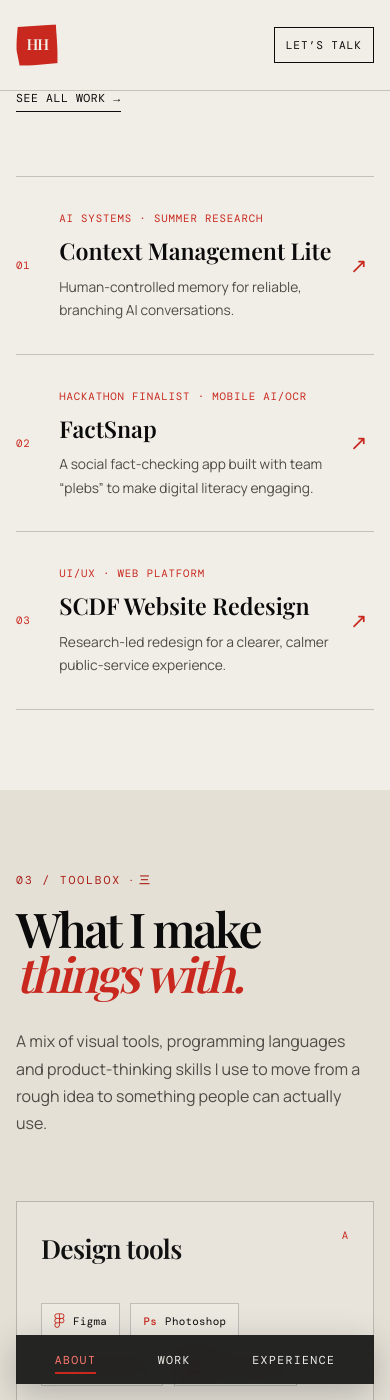
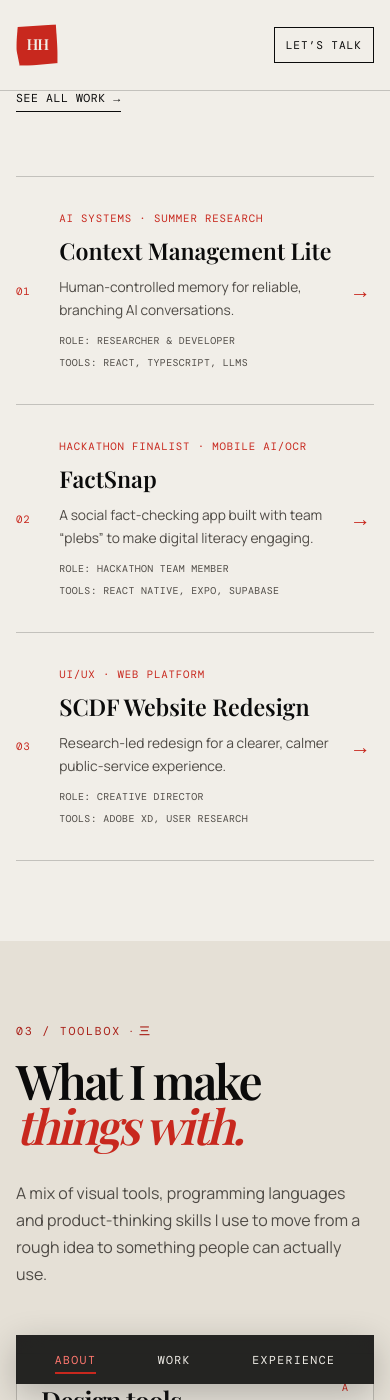
Before and after one commit to hazelhidayah/hazelhidayah.github.io, a Jekyll site: the page built from index.markdown, in a window 390 px wide and 1400 px high, scrolled down 2032 px. Built offline with Jekyll 4.4.1, drawn with Linux system fonts in a browser that asks for light colours; some web fonts are replaced.

Commit message:
Add accessible project row previews

```diff
--- a/assets/css/style.css
+++ b/assets/css/style.css
@@ -1343,6 +1343,7 @@ body::before {
 }
 
 .project-row {
+  position: relative;
   display: grid;
   grid-template-columns: 4rem 1fr auto 2rem;
   gap: 1.5rem;
@@ -1386,6 +1387,52 @@ body::before {
   font-family: var(--serif);
   font-size: clamp(1.45rem, 2.4vw, 2rem);
   font-weight: 600;
+}
+
+.project-details {
+  display: flex;
+  flex-wrap: wrap;
+  gap: 0.35rem 1.25rem;
+  margin-top: 0.45rem;
+  color: var(--muted);
+  font-family: var(--mono);
+  font-size: 0.62rem;
+  letter-spacing: 0.035em;
+  text-transform: uppercase;
+}
+
+.project-preview {
+  position: absolute;
+  z-index: 3;
+  right: 4.5rem;
+  top: 50%;
+  width: clamp(13rem, 23vw, 20rem);
+  aspect-ratio: 4 / 3;
+  overflow: hidden;
+  border: 1px solid var(--ink);
+  background: var(--paper);
+  opacity: 0;
+  pointer-events: none;
+  transform: translateY(-46%) rotate(1deg);
+  transition: opacity 180ms ease, transform 220ms ease;
+}
+
+.project-preview img {
+  width: 100%;
+  height: 100%;
+  object-fit: cover;
+  object-position: top center;
+}
+
+.project-preview--icon img {
+  object-fit: contain;
+  padding: 1.5rem;
+}
+
+.project-row:hover .project-preview,
+.project-row:focus-visible .project-preview {
+  opacity: 1;
+  transform: translateY(-50%) rotate(-1deg);
 }
 
 .project-arrow {
@@ -1799,6 +1846,10 @@ body::before {
     display: none;
   }
 
+  .project-preview {
+    display: none;
+  }
+
   .skill-directory {
     grid-template-columns: 1fr;
   }
--- a/index.markdown
+++ b/index.markdown
@@ -68,37 +68,49 @@ description: "Hazel Hidayah — Computer Science student, designer, and creative
     </div>
 
     <div class="project-list">
-      <a class="project-row" href="https://github.com/hazelhidayah/Context-Management-Lite" target="_blank" rel="noopener noreferrer">
+      <a class="project-row" href="{{ '/work/context-management-lite/' | relative_url }}">
         <span class="project-index">01</span>
         <span class="project-info">
           <span class="project-kicker">AI systems · Summer research</span>
           <strong>Context Management Lite</strong>
           <span>Human-controlled memory for reliable, branching AI conversations.</span>
+          <span class="project-details"><span>Role: Researcher &amp; developer</span><span>Tools: React, TypeScript, LLMs</span></span>
         </span>
         <span class="project-year">2026</span>
-        <span class="project-arrow" aria-hidden="true">↗</span>
+        <span class="project-arrow" aria-hidden="true">→</span>
+        <span class="project-preview" aria-hidden="true">
+          <img src="{{ '/assets/img/context-management-poster.png' | relative_url }}" alt="" loading="lazy" />
+        </span>
       </a>
 
-      <a class="project-row" href="https://github.com/SQ77/factSnap" target="_blank" rel="noopener noreferrer">
+      <a class="project-row" href="{{ '/work/factsnap/' | relative_url }}">
         <span class="project-index">02</span>
         <span class="project-info">
           <span class="project-kicker">Hackathon finalist · Mobile AI/OCR</span>
           <strong>FactSnap</strong>
           <span>A social fact-checking app built with team “plebs” to make digital literacy engaging.</span>
+          <span class="project-details"><span>Role: Hackathon team member</span><span>Tools: React Native, Expo, Supabase</span></span>
         </span>
         <span class="project-year">2025</span>
-        <span class="project-arrow" aria-hidden="true">↗</span>
+        <span class="project-arrow" aria-hidden="true">→</span>
+        <span class="project-preview project-preview--icon" aria-hidden="true">
+          <img src="{{ '/assets/img/factsnap-icon.png' | relative_url }}" alt="" loading="lazy" />
+        </span>
       </a>
 
-      <a class="project-row" href="https://xd.adobe.com/view/0da1ccb5-7e4d-4a56-9f38-09b1e9cfe299-58f2/" target="_blank" rel="noopener noreferrer">
+      <a class="project-row" href="{{ '/work/scdf-redesign/' | relative_url }}">
         <span class="project-index">03</span>
         <span class="project-info">
           <span class="project-kicker">UI/UX · Web platform</span>
           <strong>SCDF Website Redesign</strong>
           <span>Research-led redesign for a clearer, calmer public-service experience.</span>
+          <span class="project-details"><span>Role: Creative Director</span><span>Tools: Adobe XD, user research</span></span>
         </span>
         <span class="project-year">2025</span>
-        <span class="project-arrow" aria-hidden="true">↗</span>
+        <span class="project-arrow" aria-hidden="true">→</span>
+        <span class="project-preview" aria-hidden="true">
+          <img src="{{ '/assets/img/scdf-redesign.png' | relative_url }}" alt="" loading="lazy" />
+        </span>
       </a>
     </div>
   </div>
```
